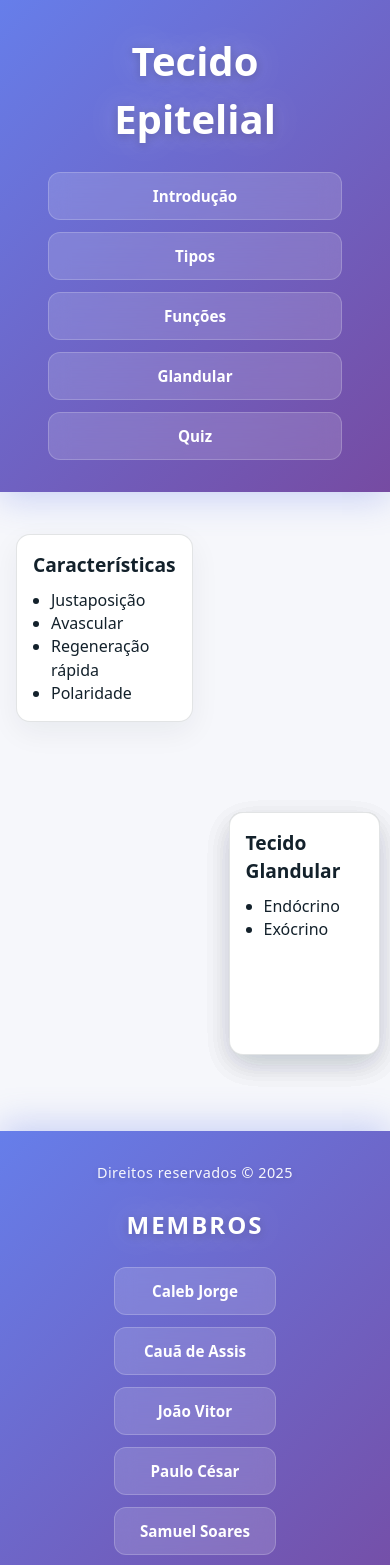
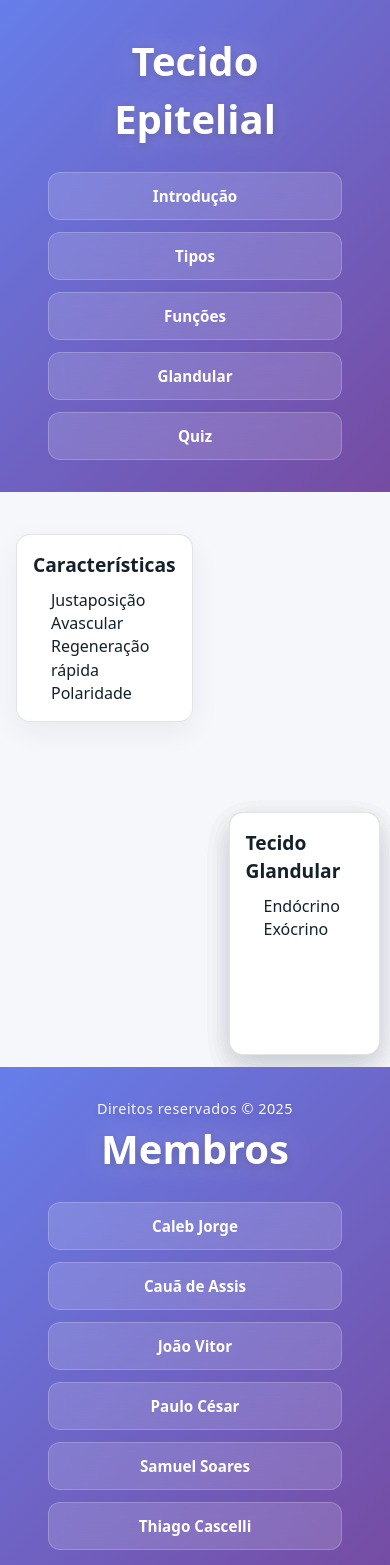
Before and after one commit to Cauadeassis/trabalhoDeBiologia, a Next.js app: page / in a window 390 px wide. Shown: the top 1565 px of the page. Built offline with nearby package versions, Linux system fonts and the light colour scheme.

Commit message:
Simplification of `components`

```diff
--- a/components/footer/footer.jsx
+++ b/components/footer/footer.jsx
@@ -1,22 +1,19 @@
 import React from "react";
-import styles from "./footer.module.css";
-import sharedStyles from "../../styles/shared.module.css";
+import sharedStyles from "../shared.module.css";
 
 export default function Footer() {
     return (
-        <footer className={styles.footer}>
-            <div>
-                <p>Direitos reservados © 2025</p>
-                <h2>Membros</h2>
-                <ul>
-                    <a href="#" className={sharedStyles.glassLink}>Caleb Jorge</a>
-                    <a href="#" className={sharedStyles.glassLink}>Cauã de Assis</a>
-                    <a href="#" className={sharedStyles.glassLink}>João Vitor</a>
-                    <a href="#" className={sharedStyles.glassLink}>Paulo César</a>
-                    <a href="#" className={sharedStyles.glassLink}>Samuel Soares</a>
-                    <a href="#" className={sharedStyles.glassLink}>Thiago Cascelli</a>
-                </ul>
-            </div>
+        <footer className={sharedStyles.modernLayout}>
+            <p>Direitos reservados © 2025</p>
+            <h2 className={sharedStyles.mainTitle}>Membros</h2>
+            <ul className={sharedStyles.list}>
+                <a href="#" >Caleb Jorge</a>
+                <a href="#" >Cauã de Assis</a>
+                <a href="https://www.instagram.com/vttr_jv/" >João Vitor</a>
+                <a href="#" >Paulo César</a>
+                <a href="#" >Samuel Soares</a>
+                <a href="#" >Thiago Cascelli</a>
+            </ul>
         </footer>
     );
 }
--- a/components/footer/footer.module.css
+++ /dev/null
@@ -1,83 +0,0 @@
-.footer {
-    display: flex;
-    flex-direction: column;
-    text-align: center;
-    position: relative;
-    background: linear-gradient(135deg, #667eea 0%, #764ba2 100%);
-    padding: 2rem 3rem;
-    box-shadow: 0 -8px 32px rgba(102, 126, 234, 0.3);
-    overflow: hidden;
-    margin-top: 4rem;
-}
-
-.footer>div {
-    display: flex;
-    flex-direction: column;
-    align-items: center;
-    gap: 1.5rem;
-}
-
-.footer p {
-    position: relative;
-    color: white;
-    font-size: 0.9rem;
-    font-weight: 500;
-    margin: 0;
-    opacity: 0.95;
-    letter-spacing: 0.5px;
-    text-shadow: 0 2px 10px rgba(0, 0, 0, 0.2);
-    animation: fadeIn 1s ease-out;
-}
-
-.footer h2 {
-    position: relative;
-    color: white;
-    font-size: 1.5rem;
-    font-weight: 800;
-    margin: 0;
-    text-shadow:
-        0 2px 10px rgba(0, 0, 0, 0.2),
-        0 0 30px rgba(255, 255, 255, 0.3);
-    animation: fadeIn 1s ease-out 0.2s backwards;
-    letter-spacing: 2px;
-    text-transform: uppercase;
-}
-
-.footer ul {
-    position: relative;
-    display: flex;
-    justify-content: center;
-    gap: 0.75rem;
-    flex-wrap: wrap;
-    list-style: none;
-    padding: 0;
-    margin: 0;
-    animation: fadeIn 1s ease-out 0.4s backwards;
-}
-
-@media (max-width: 768px) {
-    .footer {
-        padding: 2rem 1rem;
-    }
-
-    .footer ul {
-        flex-direction: column;
-    }
-
-    .footer ul a {
-        width: 100%;
-        max-width: 300px;
-    }
-}
-
-@keyframes fadeIn {
-    0% {
-        opacity: 0;
-        transform: translateY(-20px);
-    }
-
-    100% {
-        opacity: 1;
-        transform: translateY(0);
-    }
-}
--- a/components/header/header.jsx
+++ b/components/header/header.jsx
@@ -1,17 +1,16 @@
 import React from "react";
-import styles from "./header.module.css";
-import sharedStyles from "../../styles/shared.module.css";
+import sharedStyles from "../shared.module.css";
 
 export default function Header() {
     return (
-        <div className={styles.header}>
-            <h1>Tecido Epitelial</h1>
-            <nav className={styles.nav}>
-                <a href="#introduction" className={sharedStyles.glassLink}>Introdução</a>
-                <a href="#types" className={sharedStyles.glassLink}>Tipos</a>
-                <a href="#functions" className={sharedStyles.glassLink}>Funções</a>
-                <a href="#glandular" className={sharedStyles.glassLink}>Glandular</a>
-                <a href="#quiz" className={sharedStyles.glassLink}>Quiz</a>
+        <div className={sharedStyles.modernLayout}>
+            <h1 className={sharedStyles.mainTitle}>Tecido Epitelial</h1>
+            <nav className={sharedStyles.list}>
+                <a href="#introduction" >Introdução</a>
+                <a href="#types" >Tipos</a>
+                <a href="#functions"> Funções</a>
+                <a href="#glandular" >Glandular</a>
+                <a href="#quiz" >Quiz</a>
             </nav>
         </div>
     );
--- a/components/header/header.module.css
+++ /dev/null
@@ -1,49 +0,0 @@
-.header {
-    display: flex;
-    flex-direction: column;
-    text-align: center;
-    position: relative;
-    background: linear-gradient(135deg, #667eea 0%, #764ba2 100%);
-    padding: 2rem 3rem;
-    box-shadow: 0 8px 32px rgba(102, 126, 234, 0.3);
-    overflow: hidden;
-}
-
-.header h1 {
-    position: relative;
-    color: white;
-    font-size: 2.5rem;
-    font-weight: 800;
-    margin: 0 0 1.5rem 0;
-    text-shadow:
-        0 2px 10px rgba(0, 0, 0, 0.2),
-        0 0 30px rgba(255, 255, 255, 0.3);
-    animation: fadeIn 1s ease-out;
-}
-
-.nav {
-    position: relative;
-    display: flex;
-    justify-content: center;
-    gap: 0.75rem;
-    flex-wrap: wrap;
-    animation: fadeIn 1s ease-out;
-}
-
-@media (max-width: 768px) {
-    .nav {
-        flex-direction: column;
-    }
-}
-
-@keyframes fadeIn {
-    0% {
-        opacity: 0;
-        transform: translateY(-20px);
-    }
-
-    100% {
-        opacity: 1;
-        transform: translateY(0);
-    }
-}
--- /dev/null
+++ b/components/shared.module.css
@@ -0,0 +1,130 @@
+.modernLayout {
+    display: flex;
+    flex-direction: column;
+    text-align: center;
+    position: relative;
+    background: linear-gradient(135deg, #667eea 0%, #764ba2 100%);
+    padding: 2rem 3rem;
+    overflow: hidden;
+
+    & p {
+        position: relative;
+        color: white;
+        font-size: 0.9rem;
+        font-weight: 500;
+        margin: 0;
+        opacity: 0.95;
+        letter-spacing: 0.5px;
+        text-shadow: 0 2px 10px rgba(0, 0, 0, 0.2);
+        animation: fadeIn 1s ease-out;
+    }
+}
+
+.list {
+    position: relative;
+    display: flex;
+    justify-content: center;
+    gap: 0.75rem;
+    flex-wrap: wrap;
+    animation: fadeIn 1s ease-out;
+
+    & a {
+        position: relative;
+        background: rgba(255, 255, 255, 0.15);
+        backdrop-filter: blur(10px);
+        border: 1px solid rgba(255, 255, 255, 0.2);
+        color: white;
+        padding: 0.75rem 1.5rem;
+        border-radius: 12px;
+        font-size: 0.95rem;
+        font-weight: 600;
+        cursor: pointer;
+        text-decoration: none;
+        display: inline-block;
+        transition: all 0.3s cubic-bezier(0.4, 0, 0.2, 1);
+        overflow: hidden;
+
+        &:hover {
+            background: rgba(255, 255, 255, 0.25);
+            transform: translateY(-5px);
+            box-shadow: 0 8px 20px rgba(0, 0, 0, 0.2);
+        }
+
+        &::before {
+            content: '';
+            position: absolute;
+            top: 50%;
+            left: 50%;
+            width: 0;
+            height: 0;
+            border-radius: 50%;
+            background: rgba(255, 255, 255, 0.3);
+            transform: translate(-50%, -50%);
+            transition: width 0.6s, height 0.6s;
+        }
+
+        &:hover::before {
+            width: 300px;
+            height: 300px;
+        }
+
+        &::after {
+            content: '';
+            position: absolute;
+            top: -50%;
+            left: -50%;
+            width: 200%;
+            height: 200%;
+            background: linear-gradient(45deg,
+                    transparent 30%,
+                    rgba(255, 255, 255, 0.3) 50%,
+                    transparent 70%);
+            transform: rotate(45deg);
+            animation: shimmer 3s infinite;
+        }
+    }
+}
+
+.mainTitle {
+    position: relative;
+    color: white;
+    font-size: 2.5rem;
+    font-weight: 800;
+    margin: 0 0 1.5rem 0;
+    text-shadow:
+        0 2px 10px rgba(0, 0, 0, 0.2),
+        0 0 30px rgba(255, 255, 255, 0.3);
+    animation: fadeIn 1s ease-out;
+}
+
+@keyframes fadeIn {
+    0% {
+        opacity: 0;
+        transform: translateY(-20px);
+    }
+
+    100% {
+        opacity: 1;
+        transform: translateY(0);
+    }
+}
+
+@keyframes shimmer {
+    0% {
+        transform: translateX(-100%) translateY(-100%) rotate(45deg);
+    }
+
+    100% {
+        transform: translateX(100%) translateY(100%) rotate(45deg);
+    }
+}
+
+@media (max-width: 768px) {
+    .list {
+        flex-direction: column;
+    }
+
+    .list a {
+        user-select: none;
+    }
+}
--- a/styles/global.css
+++ b/styles/global.css
@@ -4,6 +4,7 @@
     padding: 0;
     appearance: none;
     text-decoration: none;
+    list-style: none;
 }
 
 html,
--- a/styles/shared.module.css
+++ /dev/null
@@ -1,75 +0,0 @@
-.modernLayout {
-    display: flex;
-    flex-direction: column;
-    text-align: center;
-    position: relative;
-    background: linear-gradient(135deg, #667eea 0%, #764ba2 100%);
-    padding: 2rem 3rem;
-    overflow: hidden;
-}
-
-.glassLink {
-    position: relative;
-    background: rgba(255, 255, 255, 0.15);
-    backdrop-filter: blur(10px);
-    border: 1px solid rgba(255, 255, 255, 0.2);
-    color: white;
-    padding: 0.75rem 1.5rem;
-    border-radius: 12px;
-    font-size: 0.95rem;
-    font-weight: 600;
-    cursor: pointer;
-    text-decoration: none;
-    display: inline-block;
-    transition: all 0.3s cubic-bezier(0.4, 0, 0.2, 1);
-    overflow: hidden;
-}
-
-.glassLink:hover {
-    background: rgba(255, 255, 255, 0.25);
-    transform: translateY(-5px);
-    box-shadow: 0 8px 20px rgba(0, 0, 0, 0.2);
-}
-
-.glassLink::before {
-    content: '';
-    position: absolute;
-    top: 50%;
-    left: 50%;
-    width: 0;
-    height: 0;
-    border-radius: 50%;
-    background: rgba(255, 255, 255, 0.3);
-    transform: translate(-50%, -50%);
-    transition: width 0.6s, height 0.6s;
-}
-
-.glassLink:hover::before {
-    width: 300px;
-    height: 300px;
-}
-
-.glassLink::after {
-    content: '';
-    position: absolute;
-    top: -50%;
-    left: -50%;
-    width: 200%;
-    height: 200%;
-    background: linear-gradient(45deg,
-            transparent 30%,
-            rgba(255, 255, 255, 0.3) 50%,
-            transparent 70%);
-    transform: rotate(45deg);
-    animation: shimmer 3s infinite;
-}
-
-@keyframes shimmer {
-    0% {
-        transform: translateX(-100%) translateY(-100%) rotate(45deg);
-    }
-
-    100% {
-        transform: translateX(100%) translateY(100%) rotate(45deg);
-    }
-}
```
